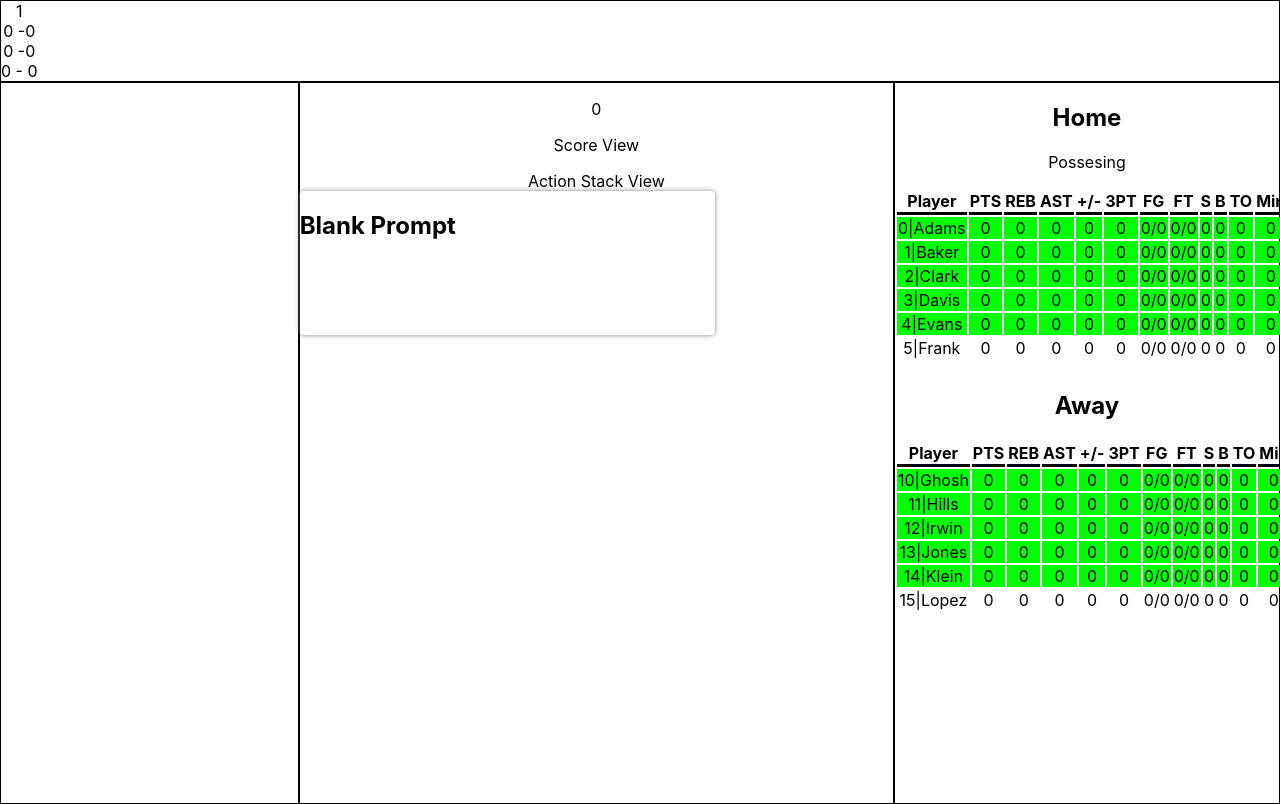
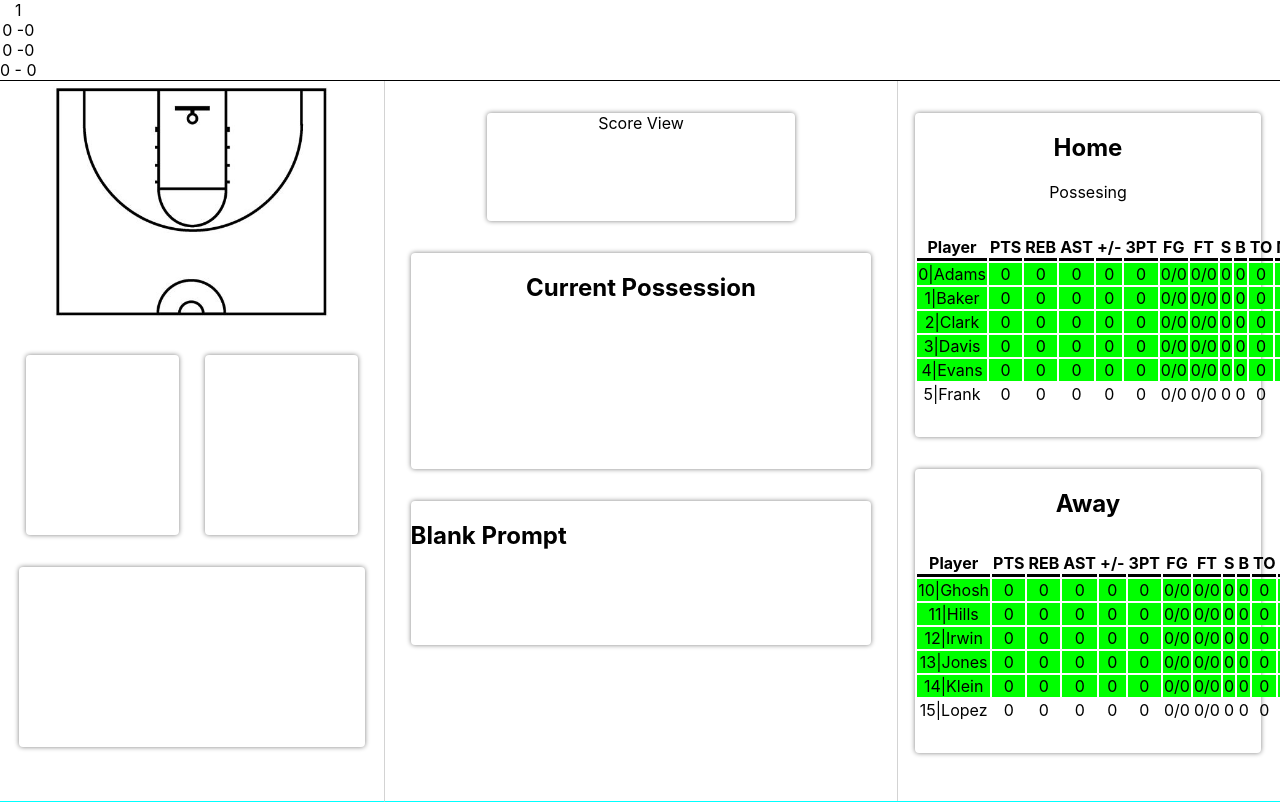
Before and after one commit to z-score-sports/data-entry-site-v2, a React (Create React App) app: page / in a window 1280 px wide. Shown: the top 804 px of the page. Built offline with nearby package versions, Linux system fonts and the light colour scheme.

Commit message:
created all panels on main page

```diff
--- a/src/App.css
+++ b/src/App.css
@@ -7,30 +7,62 @@
   flex-direction: row;
 }
 
+.container {
+  box-shadow: 0px 0px .3em 0em grey;
+    border-radius: .25em;
+}
+
+.panel {
+  min-height: 90vh;
+}
+
+.leftwrapper {
+  width: 30%;
+}
+
+.mainwrapper {
+  width: 40%;
+}
+
+.rightwrapper {
+  width: 30%;
+}
+
 .lPanel {
-  border: 1px solid black;
-  width: 30vw;
-  height: 90vh;
+  border-bottom: 1px solid cyan;
+  display: flex;
+  width: 100%;
+  height: 100%;
+  flex-direction: column;
+  align-items: center;
+  gap: 2em;
+}
+.rPanel {
+  border-bottom: 1px solid cyan;
+  width: 100%;
+  height: 100%;
   display: flex;
   flex-direction: column;
   align-items: center;
 }
-.rPanel {
-  border: 1px solid black;
-  width: 30vw;
-  height: 90vh;
-}
 
 .tBar {
-  border: 1px solid black;
+  border-bottom: 1px solid black;
   height: 10vh;
   display: flex;
   flex-direction: row;
 }
 
 .mPanel {
-  border: 1px solid black;
-  width: 60vw;
+  border-bottom: 1px solid cyan;
+  width: 100%;
+  height: 100%;
+  border-left: 1px solid lightgray;
+  border-right: 1px solid lightgray;
+  display: flex;
+  flex-direction: column;
+  align-items: center ;
+  gap: 2em;
 }
 
 .pRowtrue th{
@@ -42,6 +74,7 @@
 }
 
 .rosterPanel {
+  margin-top: 2em;
   width: 90%;
   margin-bottom: 30px;
 }
@@ -50,3 +83,50 @@
   font-weight: bold;
   border-bottom: 3px solid black;
 }
+
+.scoreboard {
+  width: 60%;
+  height: 15%;
+  margin-top: 2em;
+}
+.currentpossession {
+  width: 90%;
+  min-height: 30%
+}
+
+.inputpanel {
+  width: 90%;
+  height: 20%;
+}
+
+.rostercontainer {
+  width: 90%;
+  margin-top: 2em;
+}
+
+.keytooltip {
+  width: 100%;
+  height: 25%;
+  display: flex;
+  align-items: center;
+  justify-content: space-evenly;
+}
+
+.regionTooltip {
+  width: 80%;
+}
+
+.playtooltip {
+  width: 40%;
+  height: 100%;
+}
+
+.actiontooltip {
+  width: 40%;
+  height: 100%;
+}
+
+.actionlog {
+  width: 90%;
+  height: 25%;
+}
--- a/src/App.tsx
+++ b/src/App.tsx
@@ -1,19 +1,15 @@
-import React, { createContext, useContext } from 'react';
-import { observer } from "mobx-react-lite"
-import './App.css';
-import TopBar from './components/panels/TopBar';
-import LeftPanel from './components/panels/LeftPanel';
-import MainPanel from './components/panels/MainPanel';
-import RightPanel from './components/panels/RightPanel';
-import {GameContext} from './state/GameState';
+import { observer } from "mobx-react-lite";
+import { createContext, useContext } from "react";
+import "./App.css";
+import LeftPanel from "./components/panels/LeftPanel";
+import MainPanel from "./components/panels/MainPanel";
+import RightPanel from "./components/panels/RightPanel";
+import TopBar from "./components/panels/TopBar";
+import { GameContext } from "./state/GameState";
 
-
-const context = GameContext
+const context = GameContext;
 
 const GameStateContext = createContext(context);
-
-
-
 
 function App() {
     const gContext = useContext(GameStateContext);
@@ -21,16 +17,22 @@ function App() {
     return (
         <GameStateContext.Provider value={context}>
             <div className="App">
-        <TopBar/>
-        <div className='MainSection'>
-          <LeftPanel/>
-          <MainPanel/>
-          <RightPanel/>
+                <TopBar />
+                <div className="MainSection">
+                    <div className="panel leftwrapper">
+                        <LeftPanel />
+                    </div>
+                    <div className="panel mainwrapper">
+                        <MainPanel />
+                    </div>
+                    <div className="panel rightwrapper">
+                        <RightPanel />
+                    </div>
                 </div>
             </div>
         </GameStateContext.Provider>
     );
 }
 
-export {GameStateContext}
+export { GameStateContext };
 export default observer(App);
--- a/src/components/elements/InputPanel.css
+++ b/src/components/elements/InputPanel.css
@@ -1,10 +1,3 @@
-.inputpanel {
-    width: 70%;
-    height: 20%;
-    box-shadow: 0px 0px .3em 0em grey;
-    border-radius: .25em;
-}
-
 .prompttitle {
     display: flex;
     justify-content: left;
--- a/src/components/panels/LeftPanel.tsx
+++ b/src/components/panels/LeftPanel.tsx
@@ -1,22 +1,17 @@
-import React, { useContext } from 'react';
-import { observer } from "mobx-react-lite"
-import '../../App.css';
-import { GameStateContext } from '../../App';
-
+import { observer } from "mobx-react-lite";
+import "../../App.css";
 
 function LeftPanel() {
-
-
-
-  return (
-    <div className = "lPanel">
-      <div className = "regionTooltip"></div>
-      <div className = "keyTooltip">
-        <div className = "playToolTip"></div>
-        <div className = "actionToolTip"></div>
-      </div>
-    </div>
-  );
+    return (
+        <div className="lPanel">
+            <img className="regionTooltip" src="halfcourt.jpg"></img>
+            <div className="keytooltip">
+                <div className="container playtooltip"></div>
+                <div className="container actiontooltip"></div>
+            </div>
+            <div className="container actionlog"></div>
+        </div>
+    );
 }
 
 export default observer(LeftPanel);
--- a/src/components/panels/MainPanel.tsx
+++ b/src/components/panels/MainPanel.tsx
@@ -3,18 +3,20 @@ import { useContext } from "react";
 import { GameStateContext } from "../../App";
 import "../../App.css";
 import InputPanel from "../elements/InputPanel";
-import ActionStackView from "../elements/ActionStackView";
 import ScoreView from "../elements/ScoreView";
-
 
 function MainPanel() {
     const context = useContext(GameStateContext);
 
     return (
         <div className="mPanel">
-            <p>{context.actionStack.curPos}</p>
-            <ScoreView/>
-            <div>
+            {/* <p>{context.actionStack.curPos}</p> */}
+            <div className="container scoreboard">
+                <ScoreView />
+            </div>
+
+            <div className="container currentpossession">
+                <h2>Current Possession</h2>
                 <ul>
                     {context.actionStack
                         .getCurPossessionActions()
@@ -23,8 +25,9 @@ function MainPanel() {
                         ))}
                 </ul>
             </div>
-            <ActionStackView/>
-            <InputPanel />
+            <div className="container inputpanel">
+                <InputPanel />
+            </div>
         </div>
     );
 }
--- a/src/components/panels/RightPanel.tsx
+++ b/src/components/panels/RightPanel.tsx
@@ -1,21 +1,29 @@
-import React, { useContext } from 'react';
-import { observer } from "mobx-react-lite"
-import '../../App.css';
-import GameState from '../../state/GameState';
-import { GameStateContext } from '../../App';
-import RosterPanel from '../elements/RosterPanel'
-import { Team } from '../../state/Player';
+import { observer } from "mobx-react-lite";
+import { useContext } from "react";
+import { GameStateContext } from "../../App";
+import "../../App.css";
+import { Team } from "../../state/Player";
+import RosterPanel from "../elements/RosterPanel";
 
 function RightPanel() {
+    const context = useContext(GameStateContext);
 
-  const context = useContext(GameStateContext)
-
-  return (
-    <div className = "rPanel">
-      <RosterPanel teamRoster={context.gameRoster.getRoster(Team.home)} team = {0}/>
-      <RosterPanel teamRoster={context.gameRoster.getRoster(Team.away)} team = {1}/>
-    </div>
-  );
+    return (
+        <div className="rPanel">
+            <div className="container rostercontainer">
+                <RosterPanel
+                    teamRoster={context.gameRoster.getRoster(Team.home)}
+                    team={0}
+                />
+            </div>
+            <div className="container rostercontainer">
+                <RosterPanel
+                    teamRoster={context.gameRoster.getRoster(Team.away)}
+                    team={1}
+                />
+            </div>
+        </div>
+    );
 }
 
 export default observer(RightPanel);
```
Also changed, not shown: public/halfcourt.jpg (renamed from public/halfcourt.jpeg). Lines whose indentation alone changed are shown as unchanged.
